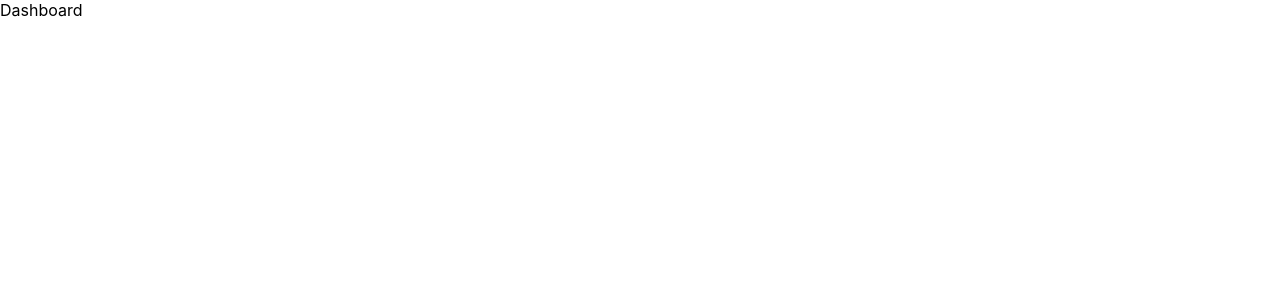
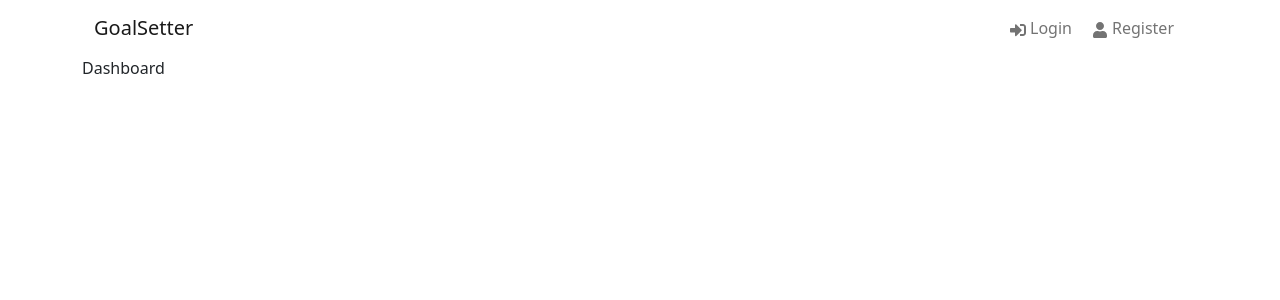
Before and after one commit to leanhvu21042001/goal-setter, a React (Create React App) app: page / in a window 1280 px wide. Shown: the top 300 px of the page. Built offline with nearby package versions, Linux system fonts and the light colour scheme.

Commit message:
feat: build header & navigation ui

```diff
--- a/package.json
+++ b/package.json
@@ -7,8 +7,10 @@
     "@testing-library/jest-dom": "^4.2.4",
     "@testing-library/react": "^9.5.0",
     "@testing-library/user-event": "^7.2.1",
+    "node-sass": "^7.0.1",
     "react": "^17.0.2",
     "react-dom": "^17.0.2",
+    "react-icons": "^4.3.1",
     "react-redux": "^7.2.6",
     "react-router-dom": "^6.2.2",
     "react-scripts": "^5.0.0",
--- a/public/index.html
+++ b/public/index.html
@@ -24,7 +24,9 @@
       work correctly both with client-side routing and a non-root public URL.
       Learn how to configure a non-root public URL by running `npm run build`.
     -->
-    <title>React Redux App</title>
+    <title>GoalSetter</title>
+
+    <link href="https://cdn.jsdelivr.net/npm/bootstrap@5.1.3/dist/css/bootstrap.min.css" rel="stylesheet" integrity="sha384-1BmE4kWBq78iYhFldvKuhfTAU6auU8tT94WrHftjDbrCEXSU1oBoqyl2QvZ6jIW3" crossorigin="anonymous">
   </head>
   <body>
     <noscript>You need to enable JavaScript to run this app.</noscript>
@@ -39,5 +41,6 @@
       To begin the development, run `npm start` or `yarn start`.
       To create a production bundle, use `npm run build` or `yarn build`.
     -->
+    <script src="https://cdn.jsdelivr.net/npm/bootstrap@5.1.3/dist/js/bootstrap.bundle.min.js" integrity="sha384-ka7Sk0Gln4gmtz2MlQnikT1wXgYsOg+OMhuP+IlRH9sENBO0LRn5q+8nbTov4+1p" crossorigin="anonymous"></script>
   </body>
 </html>
--- a/src/App.js
+++ b/src/App.js
@@ -1,4 +1,6 @@
 import { Route, BrowserRouter as Router, Routes } from 'react-router-dom';
+
+import Header from 'components/Header';
 
 import Login from 'pages/Login';
 import Register from 'pages/Register';
@@ -9,6 +11,7 @@ function App() {
 		<>
 			<Router>
 				<div className='container'>
+					<Header />
 					<Routes>
 						<Route path='/' element={<Dashboard />} />
 						<Route path='/login' element={<Login />} />
--- /dev/null
+++ b/src/components/Header/index.jsx
@@ -0,0 +1,46 @@
+import { Link } from 'react-router-dom';
+import { FaSignInAlt, FaSignOutAlt, FaUser } from 'react-icons/fa';
+
+export default function Header() {
+	return (
+		<header className='header'>
+			<nav className='navbar navbar-expand-lg navbar-light'>
+				<div className='container-fluid'>
+					<Link to={'/'} className='navbar-brand'>
+						GoalSetter
+					</Link>
+					<button
+						className='navbar-toggler'
+						type='button'
+						data-bs-toggle='collapse'
+						data-bs-target='#navbarSupportedContent'
+						aria-controls='navbarSupportedContent'
+						aria-expanded='false'
+						aria-label='Toggle navigation'
+					>
+						<span className='navbar-toggler-icon'></span>
+					</button>
+					<div className='collapse navbar-collapse' id='navbarSupportedContent'>
+						<ul className='navbar-nav ms-auto mb-2 mb-lg-0'>
+							<li className='nav-item'>
+								<Link to={'/login'} className='nav-link'>
+									<FaSignInAlt />
+									<span style={{ margin: '0 4px' }}>Login</span>
+								</Link>
+							</li>
+
+							<li className='nav-item'>
+								<Link to={'/register'} className='nav-link'>
+									<FaUser />
+									<span style={{ margin: '0 4px' }}>Register</span>
+								</Link>
+							</li>
+						</ul>
+					</div>
+				</div>
+			</nav>
+
+			<div className='logo'></div>
+		</header>
+	);
+}
--- a/src/index.css
+++ /dev/null
@@ -1,13 +0,0 @@
-body {
-  margin: 0;
-  font-family: -apple-system, BlinkMacSystemFont, 'Segoe UI', 'Roboto', 'Oxygen',
-    'Ubuntu', 'Cantarell', 'Fira Sans', 'Droid Sans', 'Helvetica Neue',
-    sans-serif;
-  -webkit-font-smoothing: antialiased;
-  -moz-osx-font-smoothing: grayscale;
-}
-
-code {
-  font-family: source-code-pro, Menlo, Monaco, Consolas, 'Courier New',
-    monospace;
-}
--- a/src/index.js
+++ b/src/index.js
@@ -1,6 +1,5 @@
 import React from 'react';
 import ReactDOM from 'react-dom';
-import './index.css';
 import App from './App';
 import { store } from './app/store';
 import { Provider } from 'react-redux';
```
